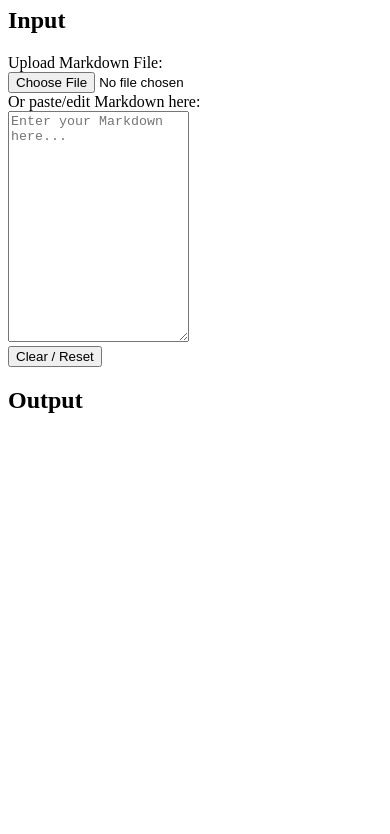
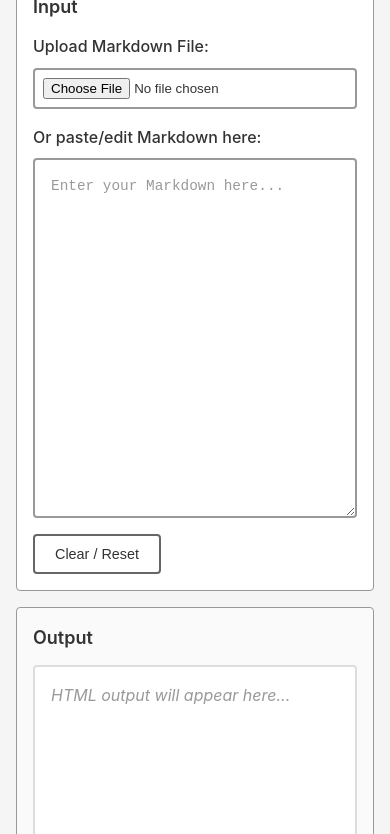
Before and after one commit to Neda-Zarei/md-to-html, a plain HTML site: page index.html in a window 390 px wide. Shown: the part 110-944 px from the top of the page. Before the commit the page ends 844 px from the top, so only its background shows below. Drawn offline with nearby package versions, Linux system fonts and the light colour scheme.

Commit message:
feat: add responsive CSS styling with flexbox layout and WCAG AA compliant design

```diff
--- a/index.html
+++ b/index.html
@@ -4,6 +4,7 @@
     <meta charset="UTF-8">
     <meta name="viewport" content="width=device-width, initial-scale=1.0">
     <title>Markdown to HTML Converter</title>
+    <link rel="stylesheet" href="styles.css">
 </head>
 <body>
     <header>
--- /dev/null
+++ b/styles.css
@@ -0,0 +1,280 @@
+/* ========================================
+   CSS Reset & Base Styles
+   ======================================== */
+
+* {
+    margin: 0;
+    padding: 0;
+    box-sizing: border-box;
+}
+
+html {
+    font-size: 16px;
+}
+
+body {
+    font-family: -apple-system, BlinkMacSystemFont, 'Segoe UI', Roboto, Oxygen, Ubuntu, Cantarell, sans-serif;
+    line-height: 1.6;
+    color: #333;
+    background-color: #f5f5f5;
+}
+
+/* ========================================
+   Header
+   ======================================== */
+
+header {
+    background-color: #333;
+    color: #fff;
+    padding: 24px 16px;
+    text-align: center;
+}
+
+header h1 {
+    font-size: 1.75rem;
+    font-weight: 600;
+}
+
+/* ========================================
+   Main Container & Layout
+   ======================================== */
+
+main {
+    max-width: 1400px;
+    margin: 0 auto;
+    padding: 24px 16px;
+    display: grid;
+    grid-template-columns: 1fr 1fr;
+    gap: 24px;
+}
+
+/* ========================================
+   Section Styles
+   ======================================== */
+
+section {
+    background-color: #fff;
+    border: 1px solid #ddd;
+    border-radius: 4px;
+    padding: 24px;
+    display: flex;
+    flex-direction: column;
+}
+
+section h2 {
+    font-size: 1.25rem;
+    color: #333;
+    margin-bottom: 16px;
+    font-weight: 600;
+}
+
+/* Input Section */
+.input-section {
+    border-color: #999;
+}
+
+/* Output Section */
+.output-section {
+    background-color: #fafafa;
+    border-color: #999;
+}
+
+/* ========================================
+   File Input Container
+   ======================================== */
+
+.file-input-container {
+    margin-bottom: 16px;
+}
+
+.file-input-container label {
+    display: block;
+    margin-bottom: 8px;
+    color: #333;
+    font-weight: 500;
+}
+
+.file-input-container input[type="file"] {
+    display: block;
+    width: 100%;
+    padding: 8px;
+    border: 2px solid #999;
+    border-radius: 4px;
+    background-color: #fff;
+    color: #333;
+    cursor: pointer;
+    transition: border-color 0.2s ease;
+}
+
+.file-input-container input[type="file"]:hover {
+    border-color: #666;
+}
+
+.file-input-container input[type="file"]:focus {
+    outline: none;
+    border-color: #333;
+    box-shadow: 0 0 0 3px rgba(51, 51, 51, 0.1);
+}
+
+/* ========================================
+   Textarea Container
+   ======================================== */
+
+.textarea-container {
+    margin-bottom: 16px;
+    flex: 1;
+    display: flex;
+    flex-direction: column;
+}
+
+.textarea-container label {
+    display: block;
+    margin-bottom: 8px;
+    color: #333;
+    font-weight: 500;
+}
+
+textarea {
+    width: 100%;
+    min-height: 350px;
+    padding: 16px;
+    border: 2px solid #999;
+    border-radius: 4px;
+    font-family: 'Courier New', Courier, monospace;
+    font-size: 0.9rem;
+    line-height: 1.5;
+    color: #333;
+    background-color: #fff;
+    resize: vertical;
+    transition: border-color 0.2s ease, box-shadow 0.2s ease;
+    flex: 1;
+}
+
+textarea:hover {
+    border-color: #666;
+}
+
+textarea:focus {
+    outline: none;
+    border-color: #333;
+    box-shadow: 0 0 0 3px rgba(51, 51, 51, 0.1);
+}
+
+textarea::placeholder {
+    color: #999;
+}
+
+/* ========================================
+   Button Styles
+   ======================================== */
+
+.button-container {
+    display: flex;
+    gap: 8px;
+}
+
+button {
+    padding: 12px 24px;
+    border: 2px solid #666;
+    border-radius: 4px;
+    background-color: #fff;
+    color: #333;
+    font-size: 1rem;
+    font-weight: 500;
+    cursor: pointer;
+    transition: all 0.2s ease;
+}
+
+button:hover {
+    background-color: #333;
+    color: #fff;
+    border-color: #333;
+}
+
+button:active {
+    transform: translateY(1px);
+    box-shadow: inset 0 2px 4px rgba(0, 0, 0, 0.1);
+}
+
+button:focus {
+    outline: none;
+    box-shadow: 0 0 0 3px rgba(51, 51, 51, 0.2);
+}
+
+/* ========================================
+   Output Container
+   ======================================== */
+
+.output-container {
+    min-height: 350px;
+    padding: 16px;
+    border: 2px solid #ddd;
+    border-radius: 4px;
+    background-color: #fff;
+    color: #333;
+    overflow-wrap: break-word;
+    word-wrap: break-word;
+}
+
+.output-container:empty::before {
+    content: "HTML output will appear here...";
+    color: #999;
+    font-style: italic;
+}
+
+/* ========================================
+   Mobile Responsive Layout (<768px)
+   ======================================== */
+
+@media screen and (max-width: 767px) {
+    main {
+        grid-template-columns: 1fr;
+        gap: 16px;
+        padding: 16px;
+    }
+
+    header {
+        padding: 16px;
+    }
+
+    header h1 {
+        font-size: 1.5rem;
+    }
+
+    section {
+        padding: 16px;
+    }
+
+    section h2 {
+        font-size: 1.125rem;
+        margin-bottom: 12px;
+    }
+
+    textarea,
+    .output-container {
+        min-height: 300px;
+    }
+
+    button {
+        padding: 10px 20px;
+        font-size: 0.9rem;
+    }
+}
+
+/* ========================================
+   Accessibility Enhancements
+   ======================================== */
+
+/* Ensure all interactive elements have visible focus */
+a:focus-visible,
+button:focus-visible,
+input:focus-visible,
+textarea:focus-visible {
+    outline: 2px solid #333;
+    outline-offset: 2px;
+}
+
+/* High contrast for readability (WCAG AA) */
+body {
+    /* Base contrast ratio: #333 on #f5f5f5 exceeds 7:1 */
+}
```
